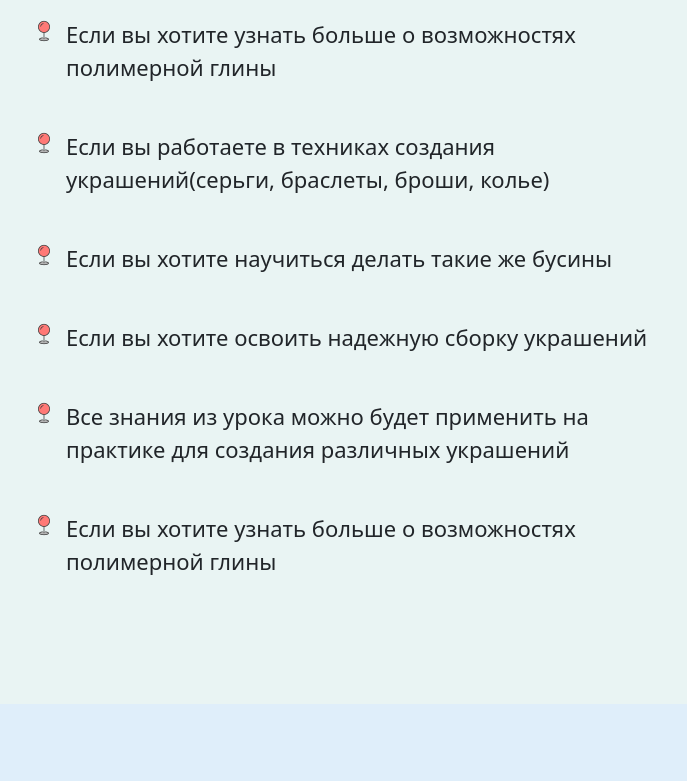
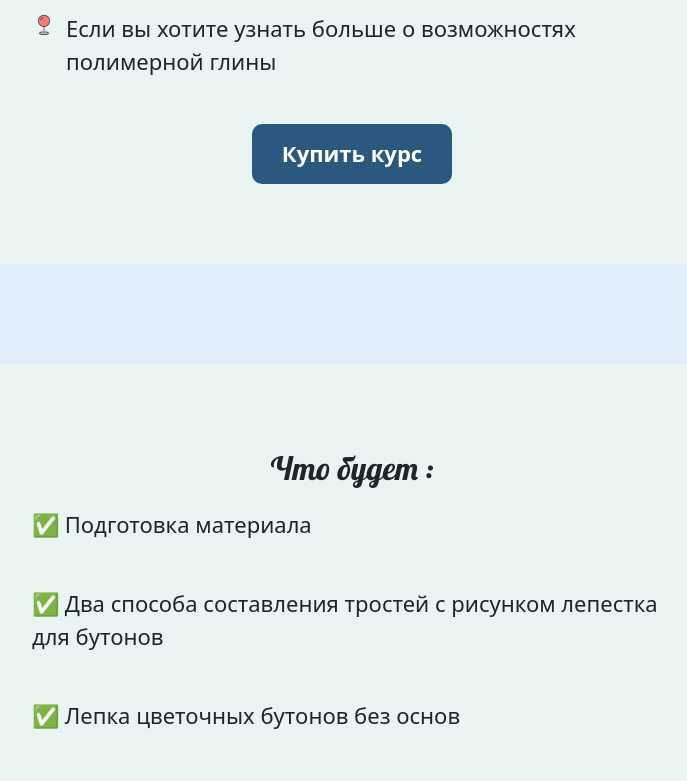
Before and after one commit to BrynzevDmitrii/lending, a React (Create React App) app: page / in a window 1280 px wide. Shown: the part 2626-3407 px from the top of the page, without its empty margins (288-975 px from the left). Built offline with nearby package versions, Linux system fonts and the light colour scheme.

Commit message:
anchor-btn

```diff
--- a/src/Body/Body.jsx
+++ b/src/Body/Body.jsx
@@ -10,7 +10,7 @@ import { Corusel } from "./components/Carusel/Carusel";
 export const Body = () => {
     return (<section className={styles.body_wrapper}>
         <BannerBlock />
-        <Corusel />
+        {/* <Corusel /> */}
         <ContactForm />
         <TargetAudience />
         <LearnBlock />
--- a/src/Body/components/ContactForm/ContactForm.jsx
+++ b/src/Body/components/ContactForm/ContactForm.jsx
@@ -30,7 +30,7 @@ export const ContactForm = () => {
       }
 
     return(
-        <div className={styles.contact_wrapper}>
+        <div className={styles.contact_wrapper} id="contactForm">
     <div className="container mt-10">
       <h2 className={styles.call}>Чтобы приоберсти мастер класс, заполните форму</h2>
       <form onSubmit={onSubmit} >
--- a/src/Body/components/LearnBlock/LearnBlock.jsx
+++ b/src/Body/components/LearnBlock/LearnBlock.jsx
@@ -1,6 +1,10 @@
 import styles from "./style.module.scss";
 
 export const LearnBlock = () => {
+const anchor = ()=> {
+  window.location.href = "#contactForm";
+}
+
   return (
     <ul className={styles.listPerfomanse}>
     <p className={styles.title}>Что будет :</p>
@@ -30,5 +34,7 @@ export const LearnBlock = () => {
   <li className={styles.item}>
     <p className={styles.description}>✅ Секрет прочного крепления украшений</p>
   </li>
+
+  <button className={styles.btn_anchor} onClick={()=>anchor()}>Купить курс</button>
 </ul>
   )}
--- a/src/Body/components/LearnBlock/style.module.scss
+++ b/src/Body/components/LearnBlock/style.module.scss
@@ -33,3 +33,19 @@
 .description {
     font-size: 22px;
 }
+
+.btn_anchor {
+    border: none;
+    display: flex;
+    align-items: center;
+    justify-content: center;
+    font-size: 22px;
+    font-weight: bold;
+    width: 200px;
+    height: 60px;
+    background-color: #2a587f;
+    color: white;
+    margin-top: 40px;
+    border-radius: 10px;
+    margin: 0 auto;
+}
--- a/src/Body/components/TargetAudience/TargetAudience.jsx
+++ b/src/Body/components/TargetAudience/TargetAudience.jsx
@@ -3,6 +3,9 @@ import icon from "./img/free-icon-pin-map-2435094 (1).png";
 import styles from "./style.module.scss";
 
 export const TargetAudience = () => {
+  const anchor = ()=> {
+    window.location.href = "#contactForm";
+  }
   return (
     <ul className={styles.listPerfomanse}>
         <p className={styles.title}>Для кого этот курс</p>
@@ -42,5 +45,6 @@ export const TargetAudience = () => {
         </div>
         <p className={styles.description}>Если вы хотите узнать больше о возможностях полимерной глины</p>
       </li>
+      <button className={styles.btn_anchor} onClick={()=>anchor()}>Купить курс</button>
     </ul>
   )}
--- a/src/Body/components/TargetAudience/style.module.scss
+++ b/src/Body/components/TargetAudience/style.module.scss
@@ -32,3 +32,19 @@
 .description {
     font-size: 22px;
 }
+
+.btn_anchor {
+    border: none;
+    display: flex;
+    align-items: center;
+    justify-content: center;
+    font-size: 22px;
+    font-weight: bold;
+    width: 200px;
+    height: 60px;
+    background-color: #2a587f;
+    color: white;
+    margin-top: 40px;
+    border-radius: 10px;
+    margin: 0 auto;
+}
```
